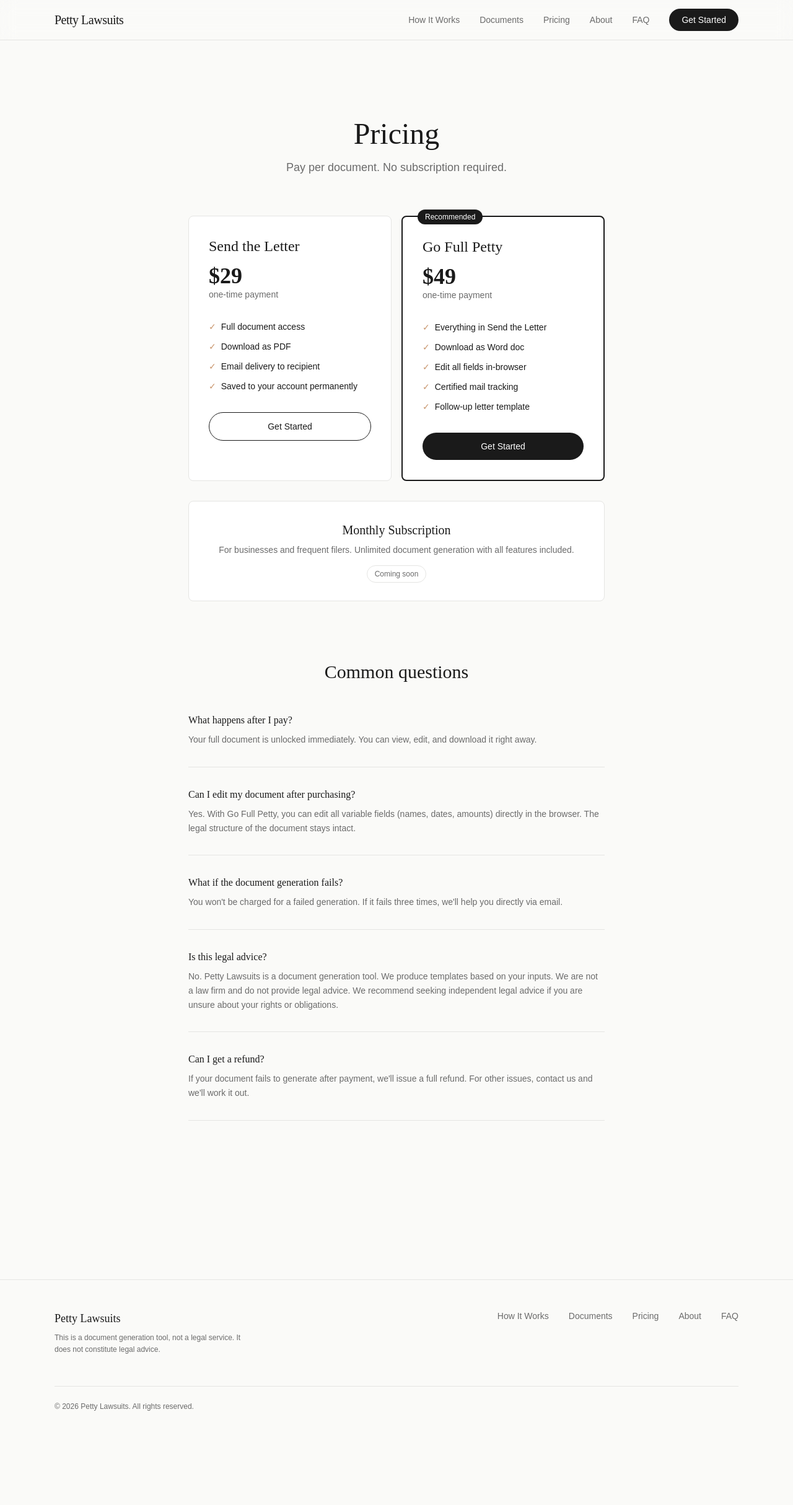
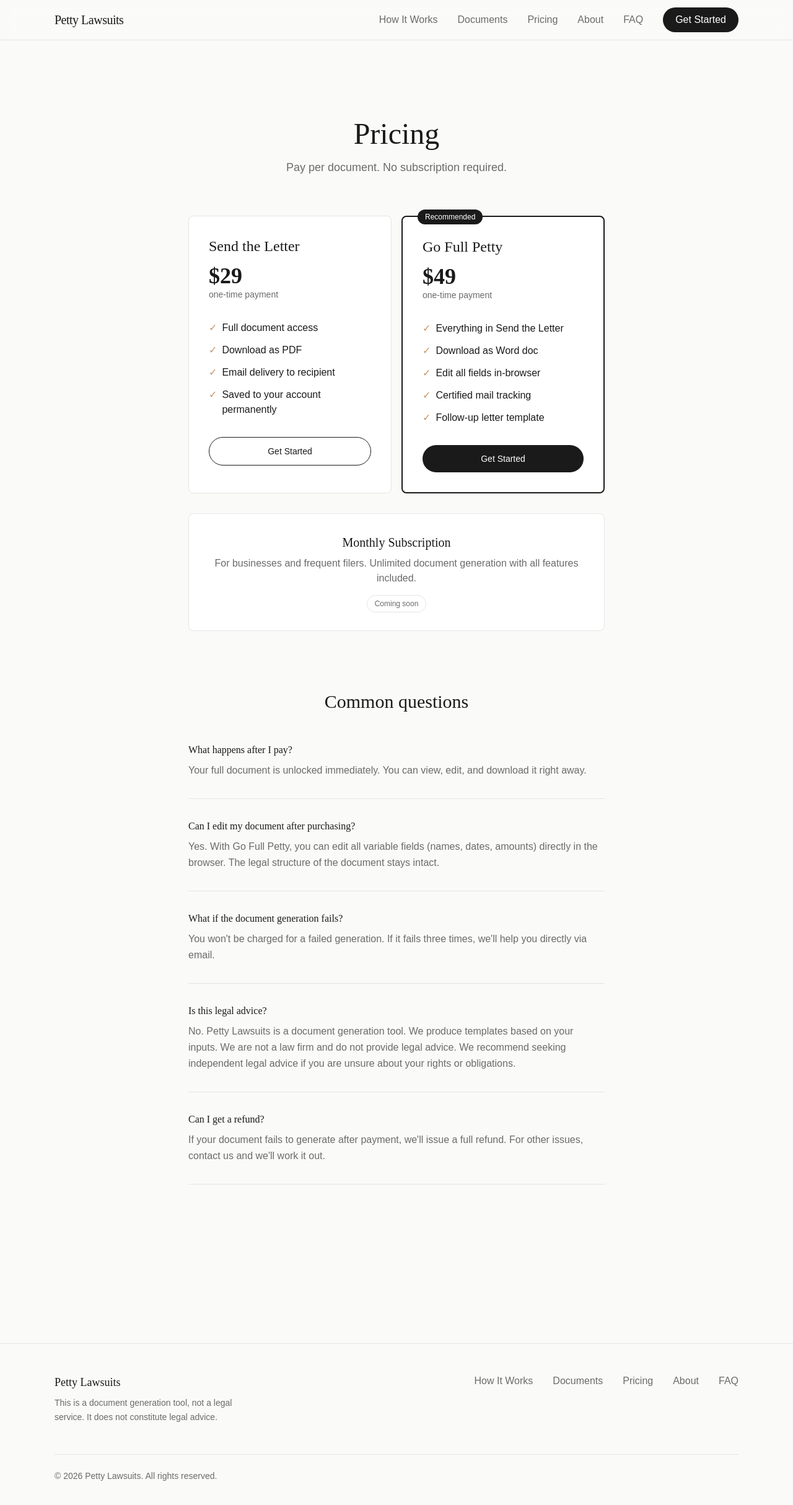
Before and after one commit to hdbwhitehead-stack/petty_Lawsuits, a Next.js app: page /pricing in a window 1280 px wide. Shown: the top 2428 px of the page at 62% size. Before the commit the page ends 2325 px from the top, so only its background shows below. Built offline with nearby package versions, Linux system fonts and the light colour scheme.

Commit message:
fix: increase font sizes across all marketing pages for readability

```diff
--- a/app/documents/page.tsx
+++ b/app/documents/page.tsx
@@ -69,10 +69,10 @@ export default function DocumentsPage() {
             <div className="flex items-start justify-between gap-4">
               <div className="flex-1">
                 <h2 className="text-2xl mb-2">{cat.name}</h2>
-                <p className="text-[var(--muted)] text-sm mb-4">{cat.description}</p>
+                <p className="text-[var(--muted)] text-base mb-4">{cat.description}</p>
                 <div className="space-y-1">
                   {cat.examples.map(ex => (
-                    <p key={ex} className="text-xs text-[var(--muted)] flex items-start gap-2">
+                    <p key={ex} className="text-sm text-[var(--muted)] flex items-start gap-2">
                       <span className="text-[var(--accent)] mt-0.5">&mdash;</span>
                       {ex}
                     </p>
@@ -83,7 +83,7 @@ export default function DocumentsPage() {
                 {cat.available ? (
                   <Link
                     href="/wizard"
-                    className="text-sm bg-[var(--foreground)] text-white px-5 py-2 rounded-full hover:opacity-90 transition-opacity whitespace-nowrap"
+                    className="text-base bg-[var(--foreground)] text-white px-5 py-2.5 rounded-full hover:opacity-90 transition-opacity whitespace-nowrap"
                   >
                     Create document
                   </Link>
--- a/app/faq/page.tsx
+++ b/app/faq/page.tsx
@@ -93,13 +93,13 @@ function FAQItem({ q, a }: { q: string; a: string }) {
       className="w-full text-left border-b border-[var(--border)] py-5"
     >
       <div className="flex items-start justify-between gap-4">
-        <h3 className="text-sm font-medium font-['DM_Sans']">{q}</h3>
+        <h3 className="text-base font-medium font-['DM_Sans']">{q}</h3>
         <span className="text-[var(--muted)] text-lg flex-shrink-0 leading-none mt-0.5">
           {open ? '\u2212' : '+'}
         </span>
       </div>
       {open && (
-        <p className="text-sm text-[var(--muted)] leading-relaxed mt-3 pr-8">{a}</p>
+        <p className="text-base text-[var(--muted)] leading-relaxed mt-3 pr-8">{a}</p>
       )}
     </button>
   )
--- a/app/how-it-works/page.tsx
+++ b/app/how-it-works/page.tsx
@@ -80,7 +80,7 @@ export default function HowItWorksPage() {
               {step.sections.map(s => (
                 <div key={s.heading}>
                   <h3 className="text-base font-medium mb-2 font-['DM_Sans']">{s.heading}</h3>
-                  <p className="text-sm text-[var(--muted)] leading-relaxed">{s.text}</p>
+                  <p className="text-base text-[var(--muted)] leading-relaxed">{s.text}</p>
                 </div>
               ))}
             </div>
--- a/app/pricing/page.tsx
+++ b/app/pricing/page.tsx
@@ -78,7 +78,7 @@ export default function PricingPage() {
             <p className="text-sm text-[var(--muted)] mb-8">one-time payment</p>
             <ul className="space-y-3 mb-8">
               {tier.features.map(f => (
-                <li key={f} className="text-sm flex gap-2">
+                <li key={f} className="text-base flex gap-2">
                   <span className="text-[var(--accent)]">&#10003;</span>
                   {f}
                 </li>
@@ -101,7 +101,7 @@ export default function PricingPage() {
       {/* Subscription */}
       <div className="max-w-2xl mx-auto mt-8 border border-[var(--border)] rounded-lg p-8 bg-[var(--card)] text-center">
         <h3 className="text-xl mb-2">Monthly Subscription</h3>
-        <p className="text-sm text-[var(--muted)] mb-4">
+        <p className="text-base text-[var(--muted)] mb-4">
           For businesses and frequent filers. Unlimited document generation with all features included.
         </p>
         <span className="text-xs text-[var(--muted)] border border-[var(--border)] px-3 py-1.5 rounded-full">
@@ -116,7 +116,7 @@ export default function PricingPage() {
           {PRICING_FAQ.map(item => (
             <div key={item.q} className="border-b border-[var(--border)] pb-8">
               <h3 className="text-base font-medium font-['DM_Sans'] mb-2">{item.q}</h3>
-              <p className="text-sm text-[var(--muted)] leading-relaxed">{item.a}</p>
+              <p className="text-base text-[var(--muted)] leading-relaxed">{item.a}</p>
             </div>
           ))}
         </div>
--- a/components/layout/Footer.tsx
+++ b/components/layout/Footer.tsx
@@ -15,7 +15,7 @@ export default function Footer() {
         <div className="flex flex-col md:flex-row justify-between items-start gap-8">
           <div>
             <p className="font-['Instrument_Serif'] text-lg">Petty Lawsuits</p>
-            <p className="text-xs text-[var(--muted)] mt-2 max-w-xs leading-relaxed">
+            <p className="text-sm text-[var(--muted)] mt-2 max-w-xs leading-relaxed">
               This is a document generation tool, not a legal service. It does not constitute legal advice.
             </p>
           </div>
@@ -25,7 +25,7 @@ export default function Footer() {
               <Link
                 key={link.href}
                 href={link.href}
-                className="text-sm text-[var(--muted)] hover:text-[var(--foreground)] transition-colors"
+                className="text-base text-[var(--muted)] hover:text-[var(--foreground)] transition-colors"
               >
                 {link.label}
               </Link>
@@ -34,7 +34,7 @@ export default function Footer() {
         </div>
 
         <div className="mt-12 pt-6 border-t border-[var(--border)]">
-          <p className="text-xs text-[var(--muted)]">&copy; 2026 Petty Lawsuits. All rights reserved.</p>
+          <p className="text-sm text-[var(--muted)]">&copy; 2026 Petty Lawsuits. All rights reserved.</p>
         </div>
       </div>
     </footer>
--- a/components/layout/Header.tsx
+++ b/components/layout/Header.tsx
@@ -26,14 +26,14 @@ export default function Header() {
             <Link
               key={link.href}
               href={link.href}
-              className="text-sm text-[var(--muted)] hover:text-[var(--foreground)] transition-colors"
+              className="text-base text-[var(--muted)] hover:text-[var(--foreground)] transition-colors"
             >
               {link.label}
             </Link>
           ))}
           <Link
             href="/wizard"
-            className="text-sm bg-[var(--foreground)] text-white px-5 py-2 rounded-full hover:opacity-90 transition-opacity"
+            className="text-base bg-[var(--foreground)] text-white px-5 py-2 rounded-full hover:opacity-90 transition-opacity"
           >
             Get Started
           </Link>
@@ -59,7 +59,7 @@ export default function Header() {
               key={link.href}
               href={link.href}
               onClick={() => setOpen(false)}
-              className="block text-sm text-[var(--muted)] hover:text-[var(--foreground)]"
+              className="block text-base text-[var(--muted)] hover:text-[var(--foreground)]"
             >
               {link.label}
             </Link>
@@ -67,7 +67,7 @@ export default function Header() {
           <Link
             href="/wizard"
             onClick={() => setOpen(false)}
-            className="block text-sm bg-[var(--foreground)] text-white px-5 py-2 rounded-full text-center mt-4"
+            className="block text-base bg-[var(--foreground)] text-white px-5 py-2.5 rounded-full text-center mt-4"
           >
             Get Started
           </Link>
```
Also changed, not shown: app/page.tsx (+8 -8 lines).
